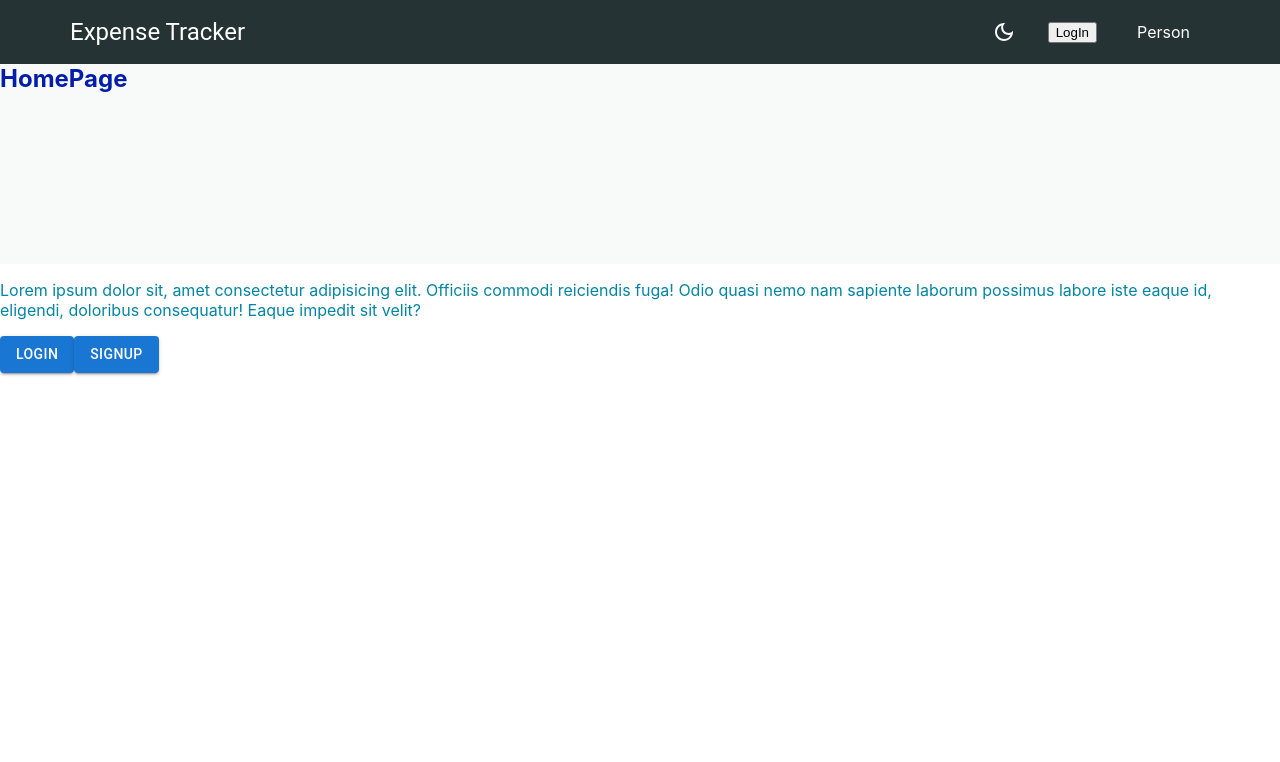
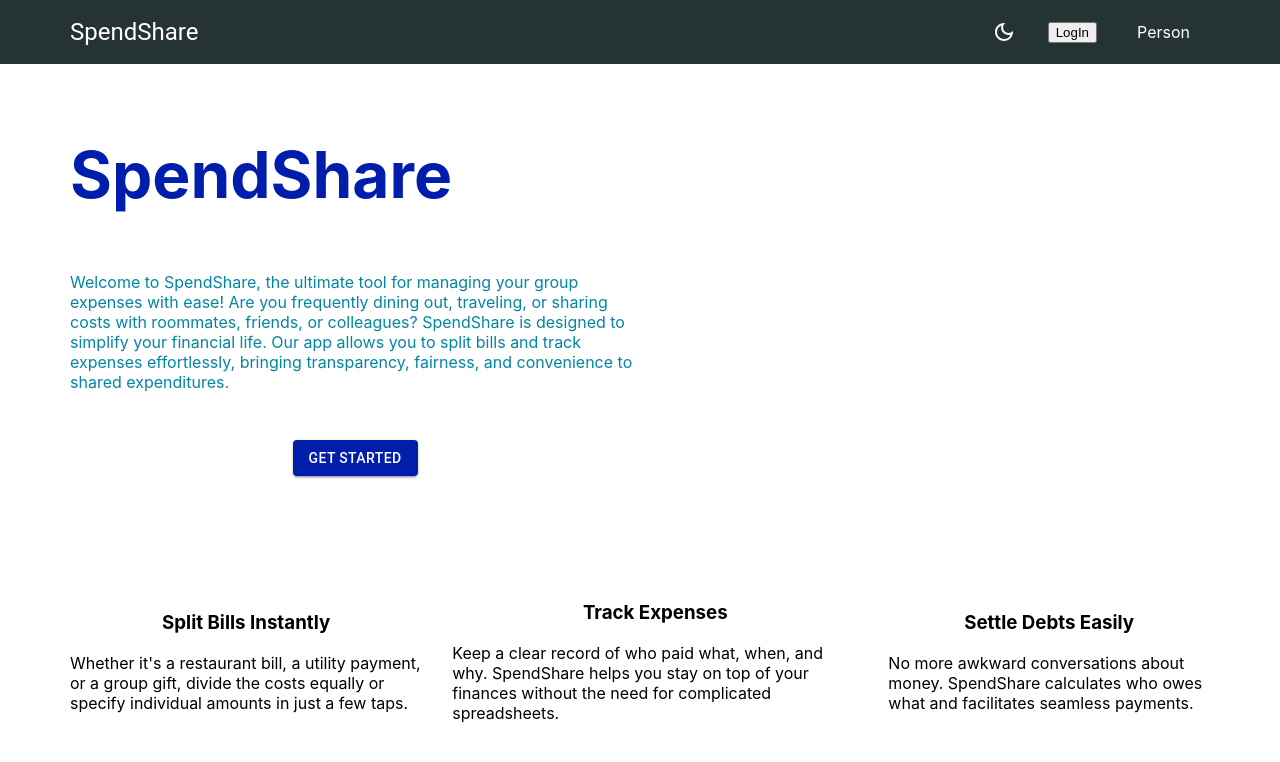
Before and after one commit to e-0922-ja/expense-tracker-app, a React (Create React App) app in the folder frontend/: page / in a window 1280 px wide. Shown: the top 762 px of the page. Built offline with nearby package versions, Linux system fonts and the light colour scheme; no server answers.

Commit message:
style: change homepage

```diff
--- a/frontend/src/views/components/Header.tsx
+++ b/frontend/src/views/components/Header.tsx
@@ -47,14 +47,14 @@ export const Header = () => {
           theme.zIndex.drawer + 1,
       }}
     >
-      <Toolbar style={{ padding: "0 70px" }}>
+      <StyledToolbar>
         <Typography
           sx={{ flexGrow: 1 }}
           onClick={handleNavigateHome}
           variant="h5"
           component="div"
         >
-          Expense Tracker
+          SpendShare
         </Typography>
         <AppBarNavWrapper>
           <StyledIconButton size="large" onClick={handleChangeMode}>
@@ -71,7 +71,7 @@ export const Header = () => {
           </Text>
           <Text>{account.isLogin ? account.user?.firstName : "Person"}</Text>
         </AppBarNavWrapper>
-      </Toolbar>
+      </StyledToolbar>
     </AppBarWrapper>
   );
 };
@@ -99,3 +99,7 @@ const StyledIconButton = styled(IconButton)`
     color: #f8f9f9;
   }
 `;
+
+const StyledToolbar = styled(Toolbar)`
+  padding: 0 70px !important;
+`;
--- a/frontend/src/views/components/TransactionCard.tsx
+++ b/frontend/src/views/components/TransactionCard.tsx
@@ -5,6 +5,7 @@ import RestaurantIcon from "@mui/icons-material/Restaurant";
 import { useNavigate } from "react-router-dom";
 
 interface Transaction {
+
   category: string;
   dispription: string;
   amount: number;
--- a/frontend/src/views/pages/FriendsListPage.tsx
+++ b/frontend/src/views/pages/FriendsListPage.tsx
@@ -3,7 +3,7 @@ import styled from "styled-components";
 import { createClient } from "@supabase/supabase-js";
 import { useEffect, useState } from "react";
 import { useForm } from "react-hook-form";
-import { useDispatch, useSelector } from "react-redux";
+import { useSelector } from "react-redux";
 import { RootState } from "../../store/store";
 import { emailRegex, errEmail } from "../../constants/regexPattern";
 import { useNavigate } from "react-router-dom";
--- a/frontend/src/views/pages/HomePage.tsx
+++ b/frontend/src/views/pages/HomePage.tsx
@@ -15,21 +15,54 @@ export const HomePage = () => {
 
   return (
     <Wrapper>
-      <TitleWrapper>
-        <Title>HomePage</Title>
-      </TitleWrapper>
-      <Text>
-        Lorem ipsum dolor sit, amet consectetur adipisicing elit. Officiis
-        commodi reiciendis fuga! Odio quasi nemo nam sapiente laborum possimus
-        labore iste eaque id, eligendi, doloribus consequatur! Eaque impedit sit
-        velit?
-      </Text>
-      <Button variant="contained" disableRipple onClick={handleNavigateLogin}>
-        LogIn
-      </Button>
-      <Button variant="contained" disableRipple onClick={handleNavigateSignUp}>
-        SignUp
-      </Button>
+      <HeroSection>
+        <HeroContainer>
+          <Title>SpendShare</Title>
+          <Text>
+            Welcome to SpendShare, the ultimate tool for managing your group
+            expenses with ease! Are you frequently dining out, traveling, or
+            sharing costs with roommates, friends, or colleagues? SpendShare is
+            designed to simplify your financial life. Our app allows you to
+            split bills and track expenses effortlessly, bringing transparency,
+            fairness, and convenience to shared expenditures.
+          </Text>
+          <ButtonWrapper>
+            <StyledButton
+              variant="contained"
+              disableRipple
+              onClick={handleNavigateLogin}
+            >
+              Get Started
+            </StyledButton>
+          </ButtonWrapper>
+        </HeroContainer>
+        <HeroContainer></HeroContainer>
+      </HeroSection>
+      <SubSection>
+        <FeatContainer>
+          <h3>Split Bills Instantly</h3>
+          <div>
+            Whether it's a restaurant bill, a utility payment, or a group gift,
+            divide the costs equally or specify individual amounts in just a few
+            taps.
+          </div>
+        </FeatContainer>
+        <FeatContainer>
+          <h3>Track Expenses</h3>
+          <div>
+            Keep a clear record of who paid what, when, and why. SpendShare
+            helps you stay on top of your finances without the need for
+            complicated spreadsheets.
+          </div>
+        </FeatContainer>
+        <FeatContainer>
+          <h3>Settle Debts Easily</h3>
+          <div>
+            No more awkward conversations about money. SpendShare calculates who
+            owes what and facilitates seamless payments.
+          </div>
+        </FeatContainer>
+      </SubSection>
     </Wrapper>
   );
 };
@@ -40,16 +73,55 @@ const Wrapper = styled.div`
   background: ${({ theme }) => theme.palette.primary.main};
 `;
 
-const TitleWrapper = styled.section`
-  height: 200px;
-  background: ${({ theme }) => theme.palette.primary.light};
-`;
-
 const Title = styled.h1`
-  margin: 0;
+  font-size: 4rem;
   color: ${({ theme }) => theme.palette.secondary.main};
 `;
 
 const Text = styled.p`
   color: ${({ theme }) => theme.palette.secondary.light};
 `;
+
+const HeroSection = styled.div`
+  display: flex;
+  justify-content: space-around;
+  align-items: center;
+  height: 60%;
+  padding: 0 70px;
+`;
+
+const HeroContainer = styled.div`
+  display: flex;
+  flex-direction: column;
+  justify-content: center;
+  align-item: center;
+  width: 50%;
+  height: 100%;
+`;
+
+const SubSection = styled.div`
+  gap: 30px;
+  display: flex;
+  justify-content: space-around;
+  align-items: center;
+  height: 40%;
+  padding: 0 70px;
+  background: ${({ theme }) => theme.palette.primary.main};
+`;
+
+const ButtonWrapper = styled.div`
+  display: flex;
+  justify-content: center;
+  margin-top: 2rem;
+`;
+
+const FeatContainer = styled.div`
+  display: flex;
+  flex-direction: column;
+  justify-content: center;
+  align-items: center;
+`;
+
+const StyledButton = styled(Button)`
+  background: ${({ theme }) => theme.palette.secondary.main} !important;
+`;
--- a/frontend/src/views/pages/PaymentPage.tsx
+++ b/frontend/src/views/pages/PaymentPage.tsx
@@ -128,11 +128,6 @@ export const PaymentPage = () => {
                       <InputAdornment position="start">$</InputAdornment>
                     }
                     fullWidth
-                    sx={{
-                      "& .MuiInputBase-input.MuiOutlinedInput-input": {
-                        padding: "14px", // Adjust the padding value according to your needs
-                      },
-                    }}
                   />
                 </StyledBox>
               </SubInputsWrapper>
@@ -187,20 +182,14 @@ export const PaymentPage = () => {
                 >
                   {categories.map((item, index) => (
                     <MenuItem value={item.id} key={index}>
-                      <div
-                        style={{
-                          display: "flex",
-                          gap: "10px",
-                          alignItems: "center",
-                        }}
-                      >
+                      <MenuItemContainer>
                         {
                           categoryIcons.find(
                             (icon) => icon.category === item.name
                           )?.icon
                         }
                         {item.name}
-                      </div>
+                      </MenuItemContainer>
                     </MenuItem>
                   ))}
                 </Select>
@@ -357,3 +346,9 @@ const StyledOutlinedInput = styled(OutlinedInput)`
     padding: 14px;
   }
 `;
+
+const MenuItemContainer = styled.div`
+  display: flex;
+  gap: 10px;
+  align-items: center;
+`;
```
